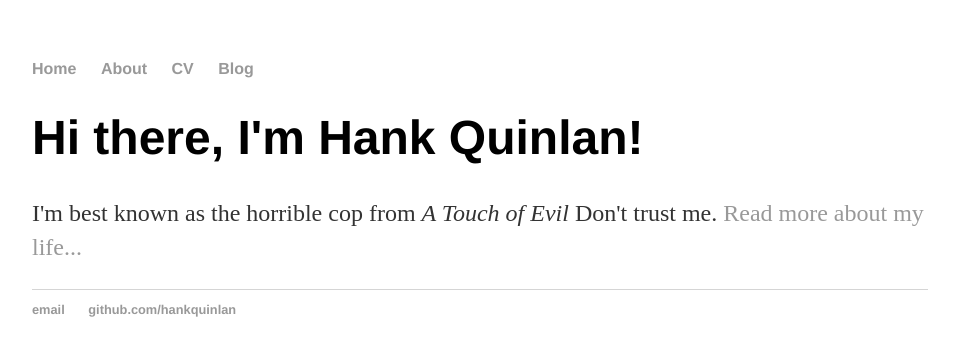
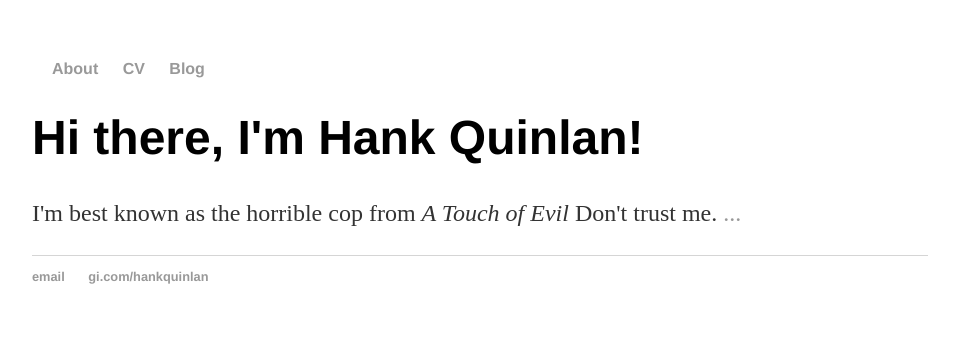
Before and after one commit to Markiehendricks/Markiehendricks.github.io, a plain HTML site: page index.html in a window 1280 px wide. Shown: the whole page, without its empty margins (160-1119 px from the left). Drawn offline with Linux system fonts and the light colour scheme; files that its build step writes are made by us from their sources.

Commit message:
Update index.html

```diff
--- a/index.html
+++ b/index.html
@@ -7,7 +7,7 @@
 	<body>
 		<nav>
     		<ul>
-        		<li><a href="/">Home</a></li>
+        		<li><a href="/"></a></li>
 	        	<li><a href="/about">About</a></li>
         		<li><a href="/cv">CV</a></li>
         		<li><a href="/blog">Blog</a></li>
@@ -17,13 +17,13 @@
 		<div class="container">
     		<div class="blurb">
         		<h1>Hi there, I'm Hank Quinlan!</h1>
-				<p>I'm best known as the horrible cop from <em>A Touch of Evil</em> Don't trust me. <a href="/about">Read more about my life...</a></p>
+				<p>I'm best known as the horrible cop from <em>A Touch of Evil</em> Don't trust me. <a href="/about">...</a></p>
     		</div><!-- /.blurb -->
 		</div><!-- /.container -->
 		<footer>
     		<ul>
         		<li><a href="mailto:hankquinlanhub@gmail.com">email</a></li>
-        		<li><a href="https://github.com/hankquinlan">github.com/hankquinlan</a></li>
+        		<li><a href="https://github.com/hankquinlan">gi.com/hankquinlan</a></li>
 			</ul>
 		</footer>
 	</body>
```
